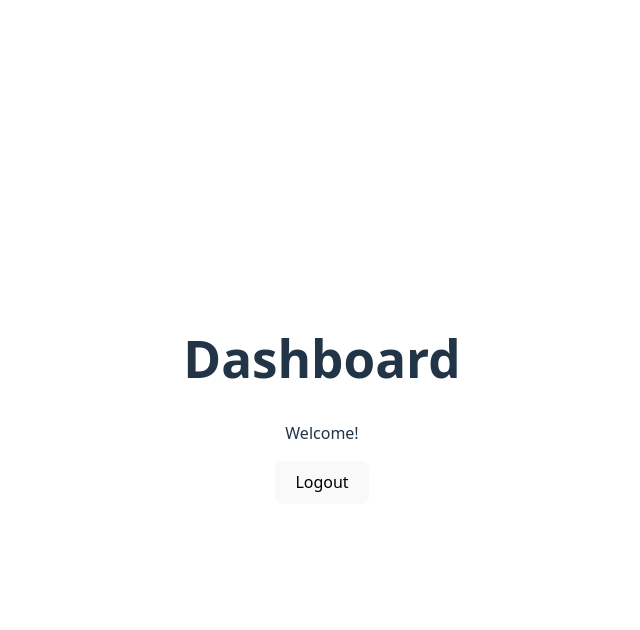
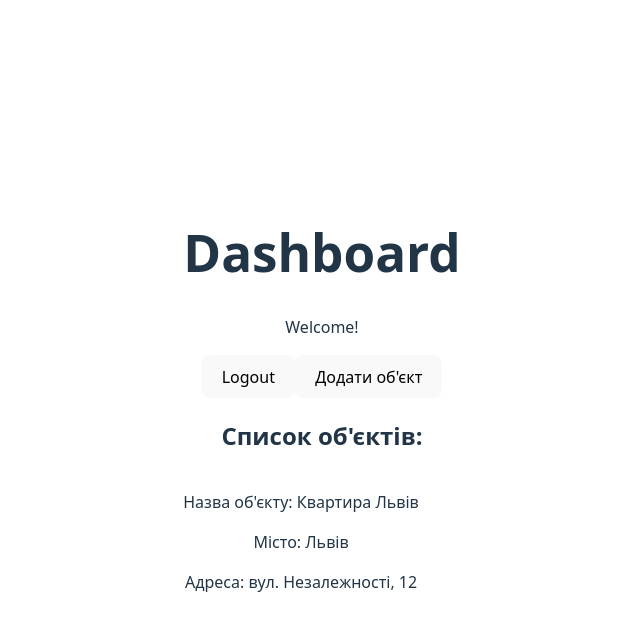
Before and after one commit to Andrii-hn/Utility-costs-tracker, a React (Vite) app: page /dashboard in a window 1280 px wide. Both pictures are taken after a click on the button "Login". Shown: the top 630 px of the page, without its empty margins (318-958 px from the left). Built offline with nearby package versions, Linux system fonts and the light colour scheme.

Commit message:
Added property and form to create property

```diff
--- a/src/App.css
+++ b/src/App.css
@@ -44,3 +44,8 @@
 .hide {
   display: none;
 }
+
+.divchik {
+  display: flex;
+
+}
--- /dev/null
+++ b/src/components/dashboard/AddPropertyForm.jsx
@@ -0,0 +1,28 @@
+import { useState } from "react"
+
+function AddPropertyForm({ onSubmit }) {
+    const [name, setName] = useState("")
+    const [city, setCity] = useState("")
+    const [address, setAddress] = useState("")
+
+    return <>
+        <h1>Додайте новий об'єкт</h1>
+        <form onSubmit={(event) => {
+            event.preventDefault()
+            onSubmit({ name, city, address })
+            }}>
+
+            <label htmlFor="">Назва: </label>
+            <input type="text" value={name} onChange={(event) => setName(event.target.value)} /> <br />
+            <label htmlFor="">Місто: </label>
+            <input type="text" value={city} onChange={(event) => setCity(event.target.value)} /> <br />
+            <label htmlFor="">Адреса: </label>
+            <input type="text" value={address} onChange={(event) => setAddress(event.target.value)} /> <br />
+
+            <button type="submit">Зберегти</button>
+            <button type="button">Скасувати</button>
+        </form>
+    </>
+}
+
+export default AddPropertyForm
--- a/src/pages/DashboardPage.jsx
+++ b/src/pages/DashboardPage.jsx
@@ -1,14 +1,48 @@
-import json from "../data/dashboard/properties.json"
-import { useState } from "react"
+import AddPropertyForm from "../components/dashboard/AddPropertyForm";
+import propertiesJson from "../data/dashboard/properties.json"
+import { useEffect, useState } from "react"
 
 function DashboardPage(props) {
-    const [properties, setProperties] = useState(json)
-    console.log(properties)
+    function getInitialProperties() {
+        const items = JSON.parse(localStorage.getItem('properties'));
+        if (items) {
+            return items
+        } else {
+            return propertiesJson
+        }
+    }
+
+    function handleAddProperty(formData) {
+        console.log(formData)
+    }
+
+    const [properties, setProperties] = useState(() => getInitialProperties() );
+    useEffect(() => {
+        localStorage.setItem('properties', JSON.stringify(properties))
+    }, [properties])
+
+    const [isFormVisible, setIsFormVisible] = useState(false);
+
     return (
         <>
             <h1>Dashboard</h1>
             <p>Welcome!</p>
             <button onClick={props.onLogout}>Logout</button>
+            <button onClick={() => setIsFormVisible(true)}>
+                Додати об'єкт
+            </button>
+            {isFormVisible && <AddPropertyForm onSubmit={handleAddProperty}/>}
+
+            <h2>Список об'єктів:</h2>
+                <div className="divchik">
+                    {properties.map((property) => (
+                        <div key={property.id}>
+                            <p>Назва об'єкту: {property.name}</p>
+                            <p>Місто: {property.city}</p>
+                            <p>Адреса: {property.address}</p>
+                        </div>
+                    ))}
+            </div>
         </>
     )
 }
```
Also changed, not shown: src/data/dashboard/properties.json (line endings or trailing spaces), 1 other file (tests, documents, lock files or other folders).
